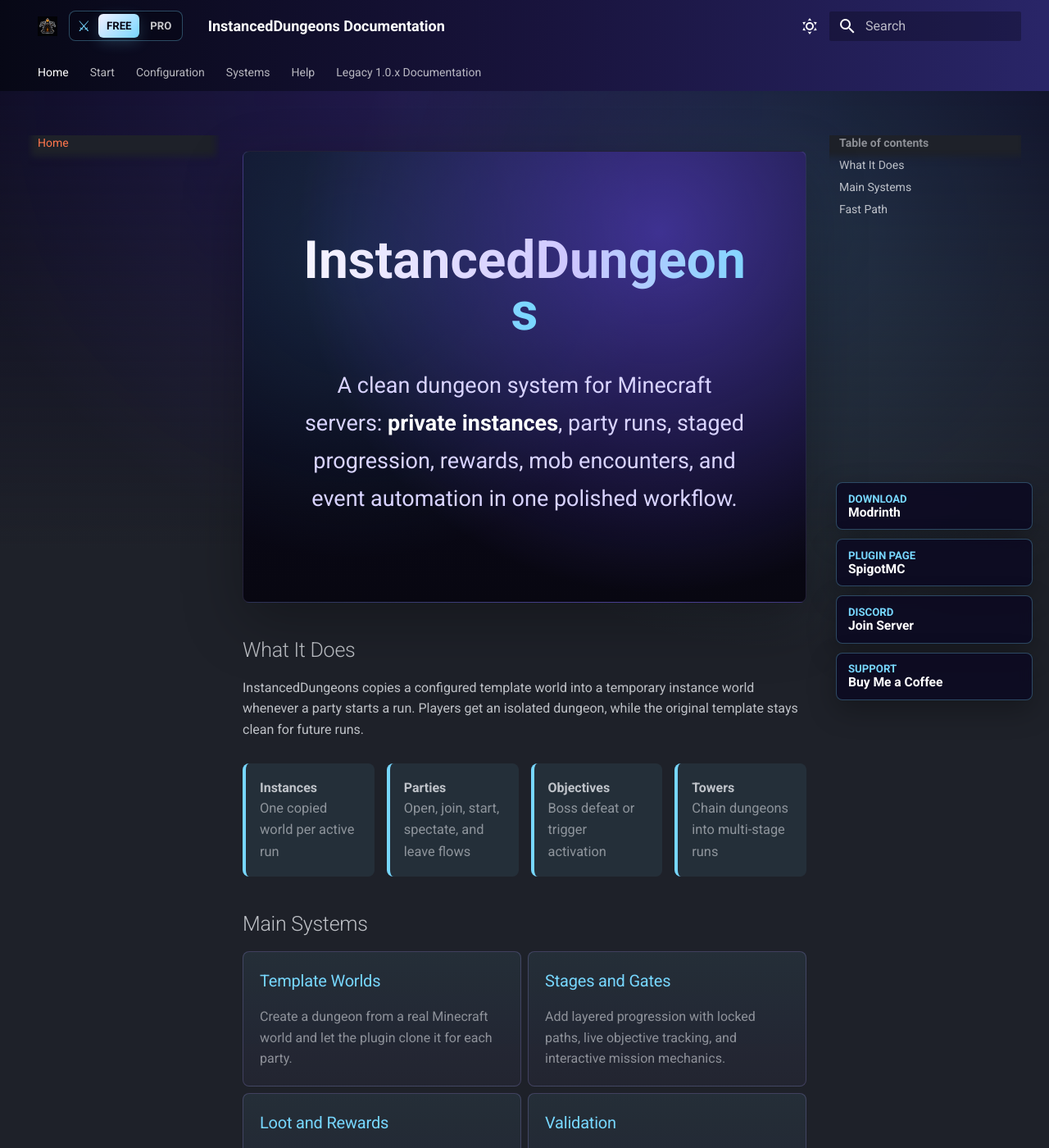
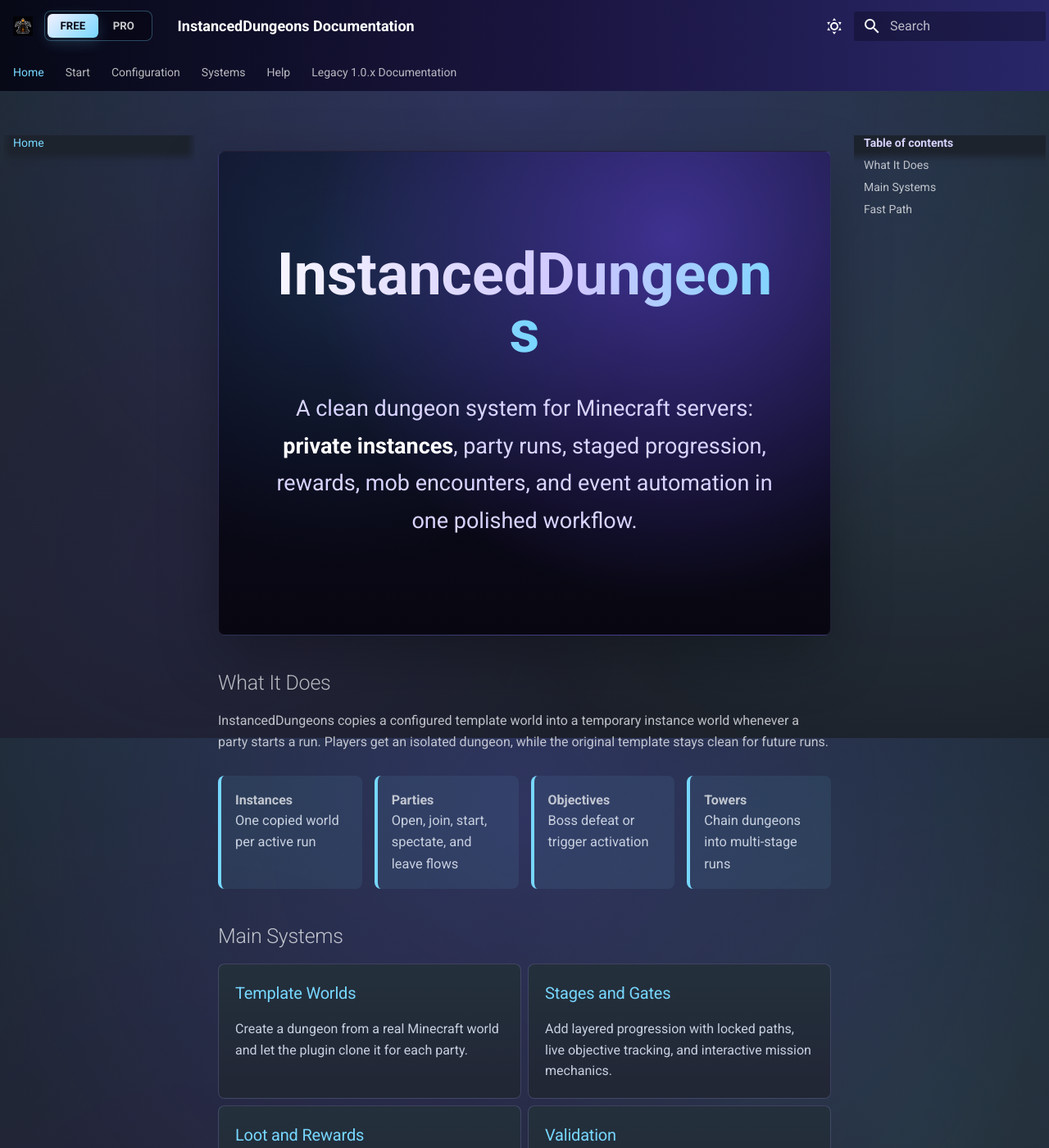
Before and after one commit to wertPL/InstancedDungeons-Docs, an MkDocs documentation site: the page built from docs/index.md, in a window 1280 px wide and 1400 px high. Shown: the whole window at 82% size. Built offline with MkDocs 1.6.1 and Material for MkDocs 9.7.7, drawn with Linux system fonts in a browser that asks for light colours.

Commit message:
Polish documentation theme and version switcher

```diff
--- a/docs/javascripts/support.js
+++ b/docs/javascripts/support.js
@@ -144,12 +144,19 @@
     var links = versionLinks();
     var switcher = document.createElement("nav");
     switcher.className = "version-switch";
+    switcher.dataset.active = links.inPro ? "pro" : "free";
     switcher.setAttribute("aria-label", "Documentation version");
     switcher.innerHTML = [
-      '<span class="version-switch__icon" aria-hidden="true">&#9876;</span>',
-      '<a class="version-switch__link' + (!links.inPro ? " is-active" : "") + '" href="' + links.free + '">Free</a>',
-      '<a class="version-switch__link' + (links.inPro ? " is-active" : "") + '" href="' + links.pro + '">Pro</a>'
+      '<span class="version-switch__thumb" aria-hidden="true"></span>',
+      '<a class="version-switch__link' + (!links.inPro ? " is-active" : "") + '" data-version="free" href="' + links.free + '">Free</a>',
+      '<a class="version-switch__link' + (links.inPro ? " is-active" : "") + '" data-version="pro" href="' + links.pro + '">Pro</a>'
     ].join("");
+
+    switcher.querySelectorAll(".version-switch__link").forEach(function (link) {
+      link.addEventListener("click", function (event) {
+        handleVersionSwitch(event, link, switcher);
+      });
+    });
 
     var title = header.querySelector(".md-header__title");
     if (title) {
@@ -159,38 +166,57 @@
     }
   }
 
-  function mountSupportRail() {
-    if (document.querySelector(".support-rail")) {
+  function replaceMainContent(html, href) {
+    var parsed = new DOMParser().parseFromString(html, "text/html");
+    var nextMain = parsed.querySelector(".md-main");
+    var currentMain = document.querySelector(".md-main");
+
+    if (!nextMain || !currentMain) {
+      window.location.href = href;
       return;
     }
 
-    var rail = document.createElement("aside");
-    rail.className = "support-rail";
-    rail.innerHTML = [
-      '<a href="https://modrinth.com/plugin/instanced-dungeon" target="_blank" rel="noopener" title="Download on Modrinth">',
-      '  <span class="support-rail__label">Download</span>',
-      '  <span class="support-rail__value">Modrinth</span>',
-      '</a>',
-      '<a href="https://www.spigotmc.org/resources/instanced-dungeon.132724/" target="_blank" rel="noopener" title="View on SpigotMC">',
-      '  <span class="support-rail__label">Plugin Page</span>',
-      '  <span class="support-rail__value">SpigotMC</span>',
-      '</a>',
-      '<a href="https://discord.com/invite/sD4HvQh8P4" target="_blank" rel="noopener" title="Join the Discord">',
-      '  <span class="support-rail__label">Discord</span>',
-      '  <span class="support-rail__value">Join Server</span>',
-      '</a>',
-      '<a href="https://buymeacoffee.com/we_rt" target="_blank" rel="noopener" title="Support the project">',
-      '  <span class="support-rail__label">Support</span>',
-      '  <span class="support-rail__value">Buy Me a Coffee</span>',
-      '</a>'
-    ].join("");
-    document.body.appendChild(rail);
+    document.title = parsed.title || document.title;
+    currentMain.replaceWith(document.importNode(nextMain, true));
+    window.history.pushState({ versionSwitch: true }, "", href);
+    window.scrollTo({ top: 0, behavior: "auto" });
+    mountEnhancements();
+  }
+
+  function handleVersionSwitch(event, link, switcher) {
+    var version = link.getAttribute("data-version");
+    var href = link.href;
+
+    if (!version || !href || href === window.location.href) {
+      return;
+    }
+
+    event.preventDefault();
+    switcher.dataset.active = version;
+    document.documentElement.classList.add("is-version-transitioning");
+
+    window.fetch(href, { credentials: "same-origin" })
+      .then(function (response) {
+        if (!response.ok) {
+          throw new Error("Unable to load documentation page.");
+        }
+        return response.text();
+      })
+      .then(function (html) {
+        replaceMainContent(html, href);
+      })
+      .catch(function () {
+        window.location.href = href;
+      });
   }
 
   function mountEnhancements() {
+    document.documentElement.classList.remove("is-version-transitioning");
+    document.querySelectorAll(".support-rail").forEach(function (rail) {
+      rail.remove();
+    });
     mountVersionSwitch();
     updateVersionNavigation();
-    mountSupportRail();
   }
 
   if (document.readyState === "loading") {
@@ -202,4 +228,8 @@
   if (window.document$ && document$.subscribe) {
     document$.subscribe(mountEnhancements);
   }
+
+  window.addEventListener("popstate", function () {
+    window.location.reload();
+  });
 })();
--- a/docs/stylesheets/extra.css
+++ b/docs/stylesheets/extra.css
@@ -5,6 +5,9 @@
   --id-night: #080816;
   --id-panel: #111026;
   --id-border: rgba(174, 160, 255, 0.22);
+  --md-accent-fg-color: #77d7ff;
+  --md-accent-fg-color--transparent: rgba(119, 215, 255, 0.12);
+  --md-typeset-a-color: #77d7ff;
 }
 
 .md-header,
@@ -21,10 +24,43 @@
   font-weight: 800;
 }
 
+.md-grid {
+  max-width: 88rem;
+}
+
+[data-md-color-scheme="slate"] {
+  --md-default-bg-color: #1d232d;
+  --md-default-fg-color--light: #c8d0df;
+  --md-typeset-a-color: var(--id-cyan);
+  background:
+    radial-gradient(circle at 50% 5rem, rgba(109, 89, 255, 0.2), transparent 34rem),
+    radial-gradient(circle at 88% 54%, rgba(119, 215, 255, 0.1), transparent 28rem),
+    radial-gradient(circle at 18% 76%, rgba(91, 63, 199, 0.12), transparent 30rem),
+    linear-gradient(180deg, #202d3a 0%, #1d222b 28rem, #1b1f28 100%);
+  background-attachment: fixed;
+}
+
+[data-md-color-scheme="slate"] body,
+[data-md-color-scheme="slate"] .md-container,
+[data-md-color-scheme="slate"] .md-main,
+[data-md-color-scheme="slate"] .md-content,
+[data-md-color-scheme="slate"] .md-sidebar,
+[data-md-color-scheme="slate"] .md-sidebar__scrollwrap {
+  background: transparent;
+}
+
+.md-content {
+  transition: opacity 160ms ease;
+}
+
+.is-version-transitioning .md-content {
+  opacity: 0.74;
+}
+
 .version-switch {
+  position: relative;
   display: inline-flex;
   align-items: center;
-  gap: 0.18rem;
   flex-shrink: 0;
   margin: 0 0.55rem 0 0.1rem;
   border: 1px solid rgba(119, 215, 255, 0.32);
@@ -34,25 +70,35 @@
   padding: 0.14rem;
 }
 
-.version-switch__icon {
-  display: inline-flex;
-  align-items: center;
-  justify-content: center;
-  width: 1.45rem;
-  height: 1.45rem;
-  color: var(--id-cyan);
-  font-size: 0.9rem;
+.version-switch__thumb {
+  position: absolute;
+  inset: 0.14rem auto 0.14rem 0.14rem;
+  width: calc((100% - 0.28rem) / 2);
+  border-radius: 6px;
+  background: linear-gradient(135deg, #f3f0ff, var(--id-cyan));
+  box-shadow: 0 5px 18px rgba(119, 215, 255, 0.2);
+  transition: transform 180ms ease;
+  z-index: 0;
+}
+
+.version-switch[data-active="pro"] .version-switch__thumb {
+  transform: translateX(100%);
 }
 
 .version-switch__link {
+  position: relative;
+  z-index: 1;
+  min-width: 3.1rem;
   border-radius: 6px;
   color: rgba(255, 255, 255, 0.78);
   font-size: 0.66rem;
   font-weight: 800;
   line-height: 1;
   padding: 0.42rem 0.48rem;
+  text-align: center;
   text-decoration: none;
   text-transform: uppercase;
+  transition: color 160ms ease;
 }
 
 .version-switch__link:hover {
@@ -62,8 +108,6 @@
 
 .version-switch__link.is-active {
   color: var(--id-night);
-  background: linear-gradient(135deg, #f3f0ff, var(--id-cyan));
-  box-shadow: 0 5px 18px rgba(119, 215, 255, 0.2);
 }
 
 .md-tabs__list {
@@ -80,16 +124,13 @@
 
 .md-main {
   background:
-    linear-gradient(180deg, rgba(240, 246, 255, 0.72), rgba(255, 255, 255, 0) 420px),
+    radial-gradient(circle at 50% 4rem, rgba(109, 89, 255, 0.13), transparent 34rem),
+    linear-gradient(180deg, rgba(240, 246, 255, 0.72), rgba(255, 255, 255, 0.22) 420px),
     var(--md-default-bg-color);
 }
 
 [data-md-color-scheme="slate"] .md-main {
-  background:
-    radial-gradient(circle at 74% 8%, rgba(119, 215, 255, 0.16), transparent 26rem),
-    radial-gradient(circle at 38% 0%, rgba(114, 82, 255, 0.18), transparent 28rem),
-    linear-gradient(180deg, rgba(12, 10, 34, 0.92), rgba(0, 0, 0, 0) 560px),
-    var(--md-default-bg-color);
+  background: transparent;
 }
 
 .hero {
@@ -104,7 +145,7 @@
     radial-gradient(circle at 20% 25%, rgba(56, 122, 178, 0.22), transparent 18rem),
     linear-gradient(180deg, #101127 0%, #090817 68%, #080711 100%);
   box-shadow: 0 24px 72px rgba(0, 0, 0, 0.28);
-  padding: clamp(3.5rem, 8vw, 6.2rem) clamp(1.2rem, 5vw, 5.5rem);
+  padding: clamp(4.5rem, 9vw, 8.6rem) clamp(1.2rem, 5vw, 5.5rem);
   text-align: center;
 }
 
@@ -112,7 +153,7 @@
   max-width: 58rem;
   margin: 0 auto;
   color: #f7f5ff;
-  font-size: clamp(2.45rem, 5vw, 3.35rem);
+  font-size: clamp(2.85rem, 5.6vw, 4.9rem);
   font-weight: 900;
   line-height: 0.98;
   letter-spacing: 0;
@@ -130,11 +171,35 @@
 }
 
 .hero p {
-  max-width: 50rem;
+  max-width: 43rem;
   margin: 1.75rem auto 0;
   color: #d8d3ff;
   font-size: clamp(1rem, 2.15vw, 1.35rem);
   line-height: 1.7;
+}
+
+.md-nav__link,
+.md-tabs__link,
+.md-typeset a {
+  transition: color 150ms ease, background-color 150ms ease, border-color 150ms ease;
+}
+
+.md-nav__link:is(:focus, :hover),
+.md-nav__link--active,
+.md-nav__item .md-nav__link--active,
+.md-tabs__link:is(:focus, :hover),
+.md-tabs__link--active,
+.md-typeset a:is(:focus, :hover) {
+  color: var(--id-cyan) !important;
+}
+
+.md-nav__title,
+.md-nav__item--section > .md-nav__link {
+  color: #d7d2ff;
+}
+
+.md-nav__item .md-nav__link--active {
+  background: rgba(119, 215, 255, 0.06);
 }
 
 .hero p strong {
@@ -230,54 +295,10 @@
   color: var(--id-night);
 }
 
-.support-rail {
-  position: fixed;
-  right: 1rem;
-  top: 42%;
-  z-index: 4;
-  display: flex;
-  flex-direction: column;
-  gap: 0.55rem;
-  width: 12rem;
-}
-
-.support-rail a,
-.support-rail__item {
-  display: block;
-  border: 1px solid rgba(119, 215, 255, 0.3);
-  border-radius: 8px;
-  background: rgba(12, 10, 34, 0.88);
-  color: #fff;
-  padding: 0.58rem 0.7rem;
-  box-shadow: 0 12px 34px rgba(0, 0, 0, 0.28);
-  text-decoration: none;
-  backdrop-filter: blur(8px);
-}
-
-.support-rail a:hover {
-  border-color: var(--id-cyan);
-  background: rgba(35, 31, 84, 0.96);
-}
-
-.support-rail__label {
-  display: block;
-  color: var(--id-cyan);
-  font-size: 0.66rem;
-  font-weight: 800;
-  letter-spacing: 0;
-  text-transform: uppercase;
-}
-
-.support-rail__value {
-  display: block;
-  overflow-wrap: anywhere;
-  font-size: 0.78rem;
-  font-weight: 700;
-}
-
 @media (max-width: 900px) {
   .hero {
     margin-top: 0.7rem;
+    padding: 4rem 1rem;
   }
 
   .grid,
@@ -285,11 +306,6 @@
     grid-template-columns: 1fr;
   }
 
-  .support-rail {
-    position: static;
-    width: auto;
-    margin: 1rem;
-  }
 }
 
 @media (max-width: 520px) {
@@ -298,15 +314,11 @@
   }
 
   .hero h1 {
-    font-size: clamp(2.35rem, 14vw, 3.2rem);
+    font-size: clamp(2.35rem, 13vw, 3.35rem);
   }
 
   .version-switch {
     margin-right: 0.25rem;
-  }
-
-  .version-switch__icon {
-    display: none;
   }
 
   .version-switch__link {
--- a/mkdocs.yml
+++ b/mkdocs.yml
@@ -8,6 +8,8 @@
   favicon: assets/header-logo.png
   language: en
   features:
+    - navigation.instant
+    - navigation.instant.progress
     - navigation.tabs
     - navigation.sections
     - navigation.top
@@ -18,14 +20,14 @@
     - content.tabs.link
   palette:
     - scheme: slate
-      primary: deep orange
-      accent: amber
+      primary: indigo
+      accent: cyan
       toggle:
         icon: material/weather-sunny
         name: Switch to light mode
     - scheme: default
-      primary: deep orange
-      accent: amber
+      primary: indigo
+      accent: cyan
       toggle:
         icon: material/weather-night
         name: Switch to dark mode
```
